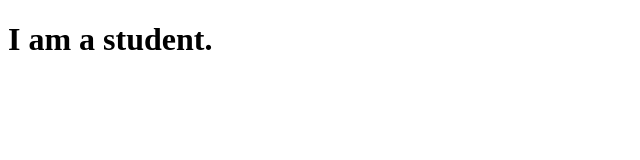
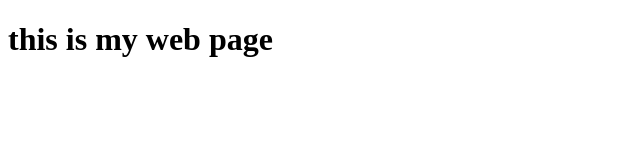
Before and after one commit to SuPoPoo/Mohninyu.github.io, a plain HTML site: page index.html in a window 1280 px wide. Shown: the whole page, without its empty margins (0-640 px from the left). Drawn offline with Linux system fonts and the light colour scheme.

Commit message:
Initial commit

```diff
--- a/index.html
+++ b/index.html
@@ -1,6 +1,6 @@
 <!DOCTYPE html>
 <html>
 	<body>
-		<h1>I am a student.</h1>
+		<h1>this is my web page</h1>
 	</body>
 </html>
```
